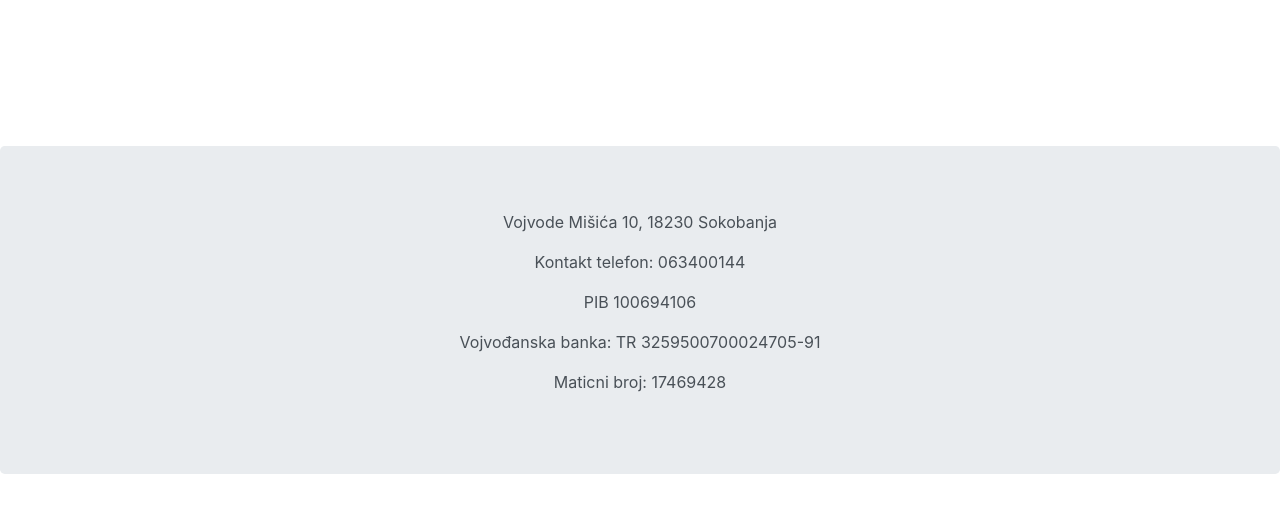
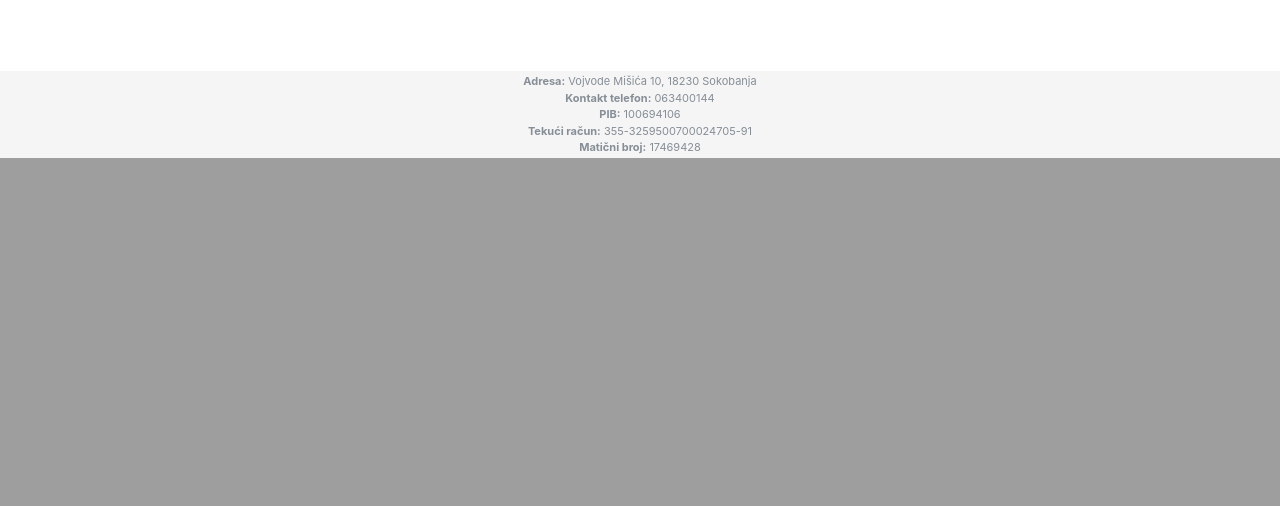
Before and after one commit to BakirCu/Django-fsosb, a Django app: page / in a window 1280 px wide. Shown: the part 935-1441 px from the top of the page. After the commit the page ends 1093 px from the top, so only its background shows below. Run offline with Django 3.2, Linux system fonts and the light colour scheme; data that the repository does not hold is empty; some libraries are stand-ins or nearby versions.

Commit message:
Ubacio footer

```diff
--- /dev/null
+++ b/fudbalski_savez_django/fudbal/static/fudbal/sticky_footer.css
@@ -0,0 +1,17 @@
+html {
+    position: relative;
+    min-height: 100%;
+  }
+  body {
+    margin-bottom: 60px; /* Margin bottom by footer height */
+  }
+  .footer {
+    position: absolute;
+    bottom: 0;
+    padding-bottom: 2px;
+    padding-top: 2px;
+    width: 100%;
+    background-color: #f5f5f5;
+    font-size: 11px;
+    text-align: center;
+  }
--- a/fudbalski_savez_django/fudbal/templates/fudbal/base.html
+++ b/fudbalski_savez_django/fudbal/templates/fudbal/base.html
@@ -8,6 +8,7 @@
     <meta name="viewport" content="width=device-width, initial-scale=1">
     <link rel="stylesheet" href="{% static 'fudbal/bootstrap.min.css' %}">
     <link rel="stylesheet" href="{% static 'fudbal/main.css' %}">
+    <link rel="stylesheet" href="{% static 'fudbal/sticky_footer.css' %}">
     <script src="https://ajax.googleapis.com/ajax/libs/jquery/3.4.1/jquery.min.js"></script>
     <script src="https://cdnjs.cloudflare.com/ajax/libs/popper.js/1.14.7/umd/popper.min.js"></script>
     <script src="https://maxcdn.bootstrapcdn.com/bootstrap/4.3.1/js/bootstrap.min.js"></script>
@@ -93,13 +94,17 @@
     </div>
     {% block content %}
     {% endblock %}
-    <div class="jumbotron text-center mt-5">
-        <p>Vojvode Mišića 10, 18230 Sokobanja</p>
-        <p>Kontakt telefon: 063400144</p>
-        <p>PIB 100694106</p>
-        <p>Vojvođanska banka: TR 3259500700024705-91 </p>
-        <p>Maticni broj: 17469428</p>
-    </div>
+    <footer class="footer">
+        <div class="container">
+            <span class="text-muted">
+                <b>Adresa:</b> Vojvode Mišića 10, 18230 Sokobanja<br>
+                <b>Kontakt telefon:</b> 063400144<br>
+                <b>PIB:</b> 100694106<br>
+                <b>Tekući račun:</b> 355-3259500700024705-91<br>
+                <b>Matični broj:</b> 17469428
+            </span>
+        </div>
+    </footer>
 </body>
 
 </html>
```
